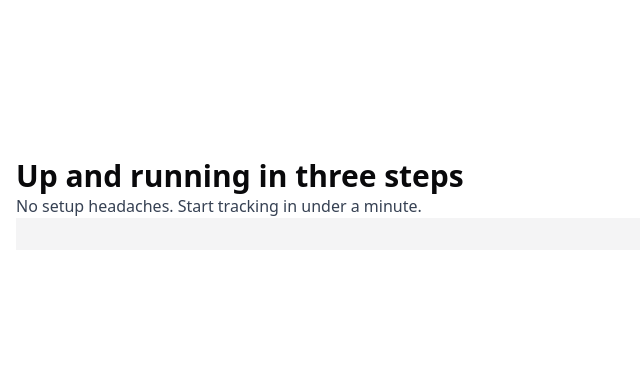
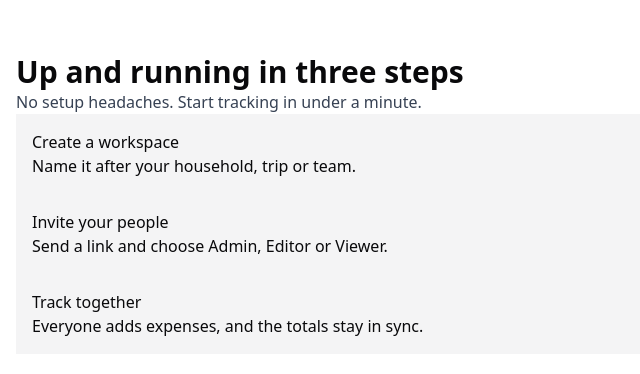
Before and after one commit to jibinkj-07/spendwise-web, a Next.js app: page / in a window 1280 px wide. Shown: the part 2052-2426 px from the top of the page, without its empty margins (0-640 px from the left). Built offline with nearby package versions, Linux system fonts and the light colour scheme; a web font is replaced by a local one.

Commit message:
Working on works section

```diff
--- a/components/root/how-it-works.tsx
+++ b/components/root/how-it-works.tsx
@@ -1,4 +1,4 @@
-import React from "react";
+import React, { JSX } from "react";
 
 const steps = [
   {
@@ -31,11 +31,28 @@ export default function HowItWorks() {
         </p>
       </div>
 
-      <Tile />
+      {steps.map((step, index) => (
+        <Tile
+          key={index}
+          step={index + 1}
+          title={step.title}
+          description={step.description}
+        />
+      ))}
     </section>
   );
 }
 
-function Tile() {
-  return <div className={"p-4 bg-muted"}></div>;
+type TileProps = {
+  title: string;
+  description: string;
+  step: number;
+};
+function Tile({ title, description, step }: TileProps) {
+  return (
+    <div className={"p-4 bg-muted"}>
+      <h2>{title}</h2>
+      <p>{description}</p>
+    </div>
+  );
 }
```
